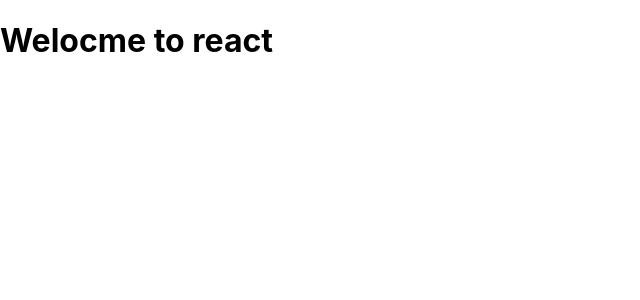
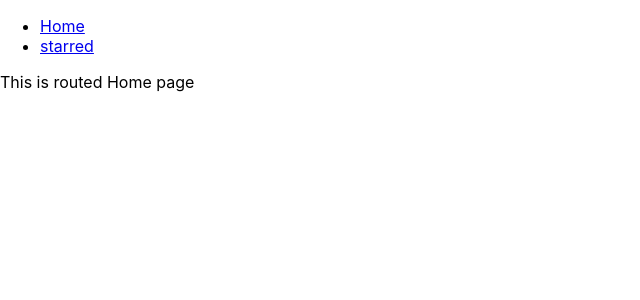
Before and after one commit to GauthamRVanjre/Box-office, a React (Create React App) app: page / in a window 1280 px wide. Shown: the top 300 px of the page, without its empty margins (0-640 px from the left). Built offline with nearby package versions, Linux system fonts and the light colour scheme.

Commit message:
completed router part

```diff
--- a/package.json
+++ b/package.json
@@ -8,6 +8,8 @@
     "@testing-library/user-event": "^13.5.0",
     "react": "^18.2.0",
     "react-dom": "^18.2.0",
+    "react-router": "^5.2.0",
+    "react-router-dom": "^5.2.0",
     "react-scripts": "5.0.1",
     "web-vitals": "^2.1.4",
     "workbox-background-sync": "^6.5.4",
--- a/src/App.js
+++ b/src/App.js
@@ -1,9 +1,23 @@
 import React from 'react';
+import {Switch,Route} from 'react-router-dom';
+import Navs from './components/Navs';
+import Home from './Pages/Home';
+import Starred from './Pages/Starred';
 
 function App() {
   return (
     <div>
-      <h1>Welocme to react</h1>
+      <Navs/>
+      <Switch>
+        <Route exact path="/">
+          <Home/>
+        </Route>
+
+        <Route exact path="/starred">
+          <Starred/>
+        </Route>
+        <Route> This is 404 page</Route>
+      </Switch>
     </div>
   );
 }
--- /dev/null
+++ b/src/Pages/Home.js
@@ -0,0 +1,11 @@
+import React from 'react'
+
+const Home = () => {
+  return (
+    <div>
+      This is routed Home page
+    </div>
+  )
+}
+
+export default Home
--- /dev/null
+++ b/src/Pages/Starred.js
@@ -0,0 +1,11 @@
+import React from 'react'
+
+const Starred = () => {
+  return (
+    <div>
+      This is routed starred page
+    </div>
+  )
+}
+
+export default Starred
--- /dev/null
+++ b/src/components/Navs.js
@@ -0,0 +1,25 @@
+import React from 'react'
+import { Link } from 'react-router-dom'
+
+
+
+const LINKS = [
+    {to:"/",text:"Home"},
+    {to:"/starred",text:"starred"}
+];
+
+const Navs = () => {
+  return (
+    <div>
+      <ul>
+        {LINKS.map(link => (
+            <li key={link.to}>
+                <Link to={link.to}>{link.text}</Link>
+            </li>
+        ))}
+      </ul>
+    </div>
+  )
+}
+
+export default Navs
--- a/src/index.js
+++ b/src/index.js
@@ -1,5 +1,6 @@
 import React from 'react';
 import ReactDOM from 'react-dom/client';
+import { BrowserRouter } from 'react-router-dom';
 import './index.css';
 import App from './App';
 import * as serviceWorkerRegistration from './serviceWorkerRegistration';
@@ -7,7 +8,9 @@
 
 const root = ReactDOM.createRoot(document.getElementById('root'));
 root.render(
-    <App />
+    <BrowserRouter>
+      <App />
+    </BrowserRouter>
 
 );
 
```
Also changed, not shown: 1 other file (tests, documents, lock files or other folders).
